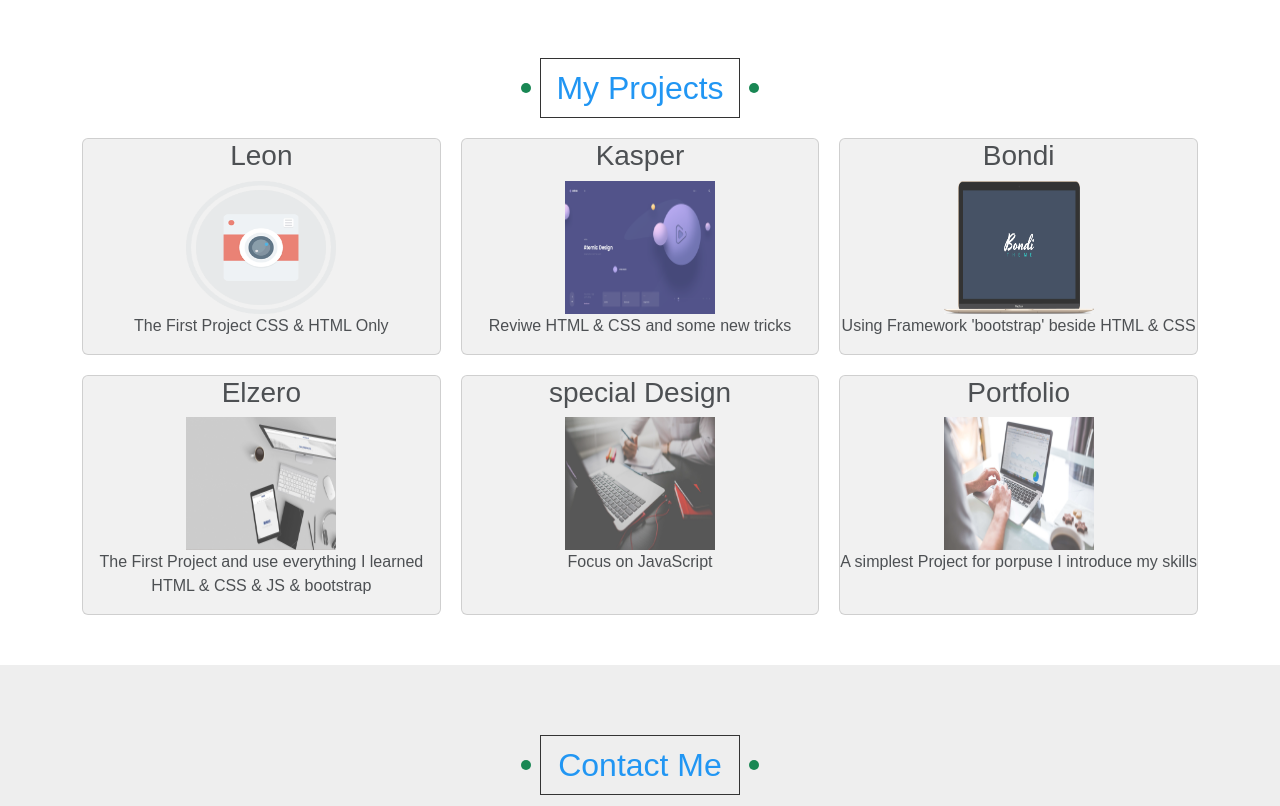
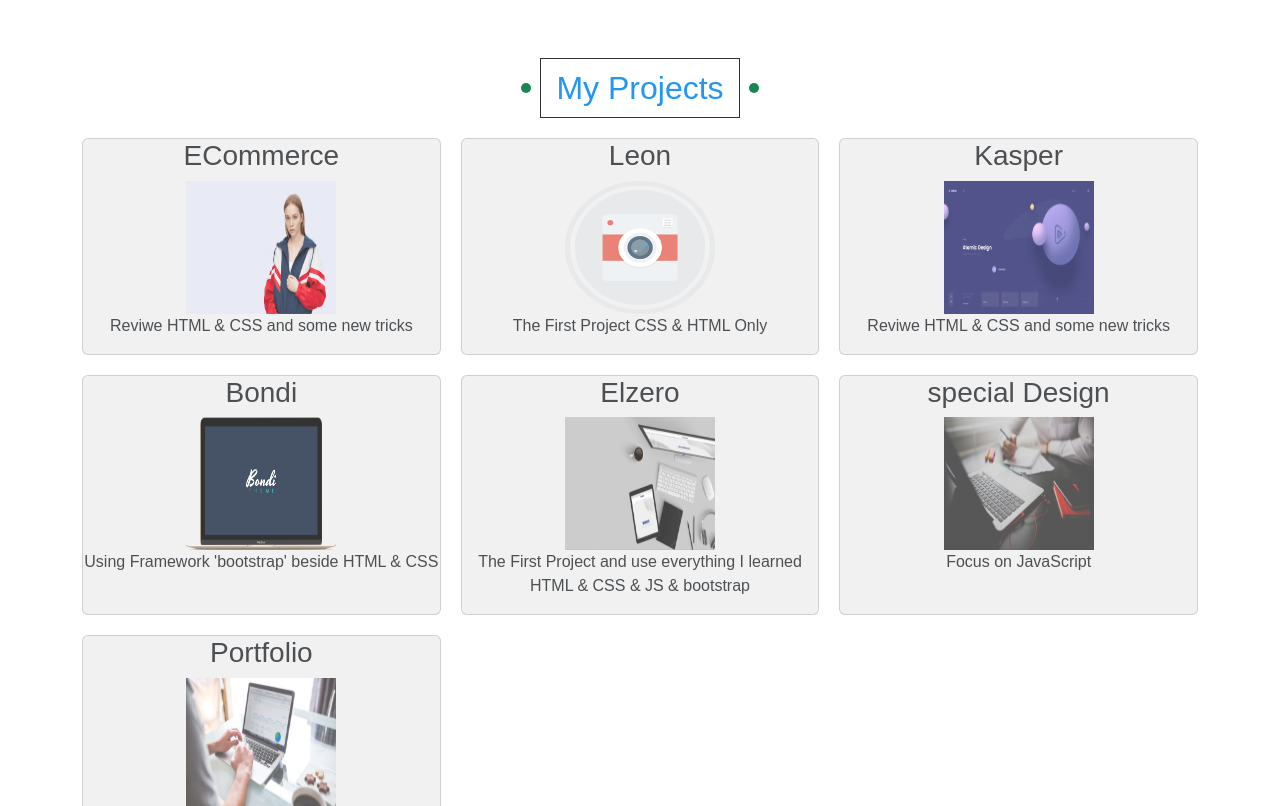
Before and after one commit to Ali-Owieda92/MY_PORTFOLIO, a plain HTML site: page index.html in a window 1280 px wide. Shown: the part 2320-3126 px from the top of the page. Drawn offline with Linux system fonts and the light colour scheme.

Commit message:
Some Modifies

```diff
--- a/index.html
+++ b/index.html
@@ -112,6 +112,11 @@
         <div class="container">
             <h2 class="special-heading">My Projects</h2>
             <div class="cards">
+                <a href="https://ecommerce-peach-theta.vercel.app/" target="_blank" class="card">
+                    <h3 class="project-name">ECommerce</h3>
+                    <img src="images/ecommerce.png" alt="">
+                    <p class="details">Reviwe HTML & CSS and some new tricks</p>
+                </a>
                 <a href="https://leon-tawny.vercel.app/#services" target="_blank" class="card">
                     <h3 class="project-name">Leon</h3>
                     <img src="images/leon.png" alt="">
```
Also changed, not shown: images/ecommerce.png (added).
